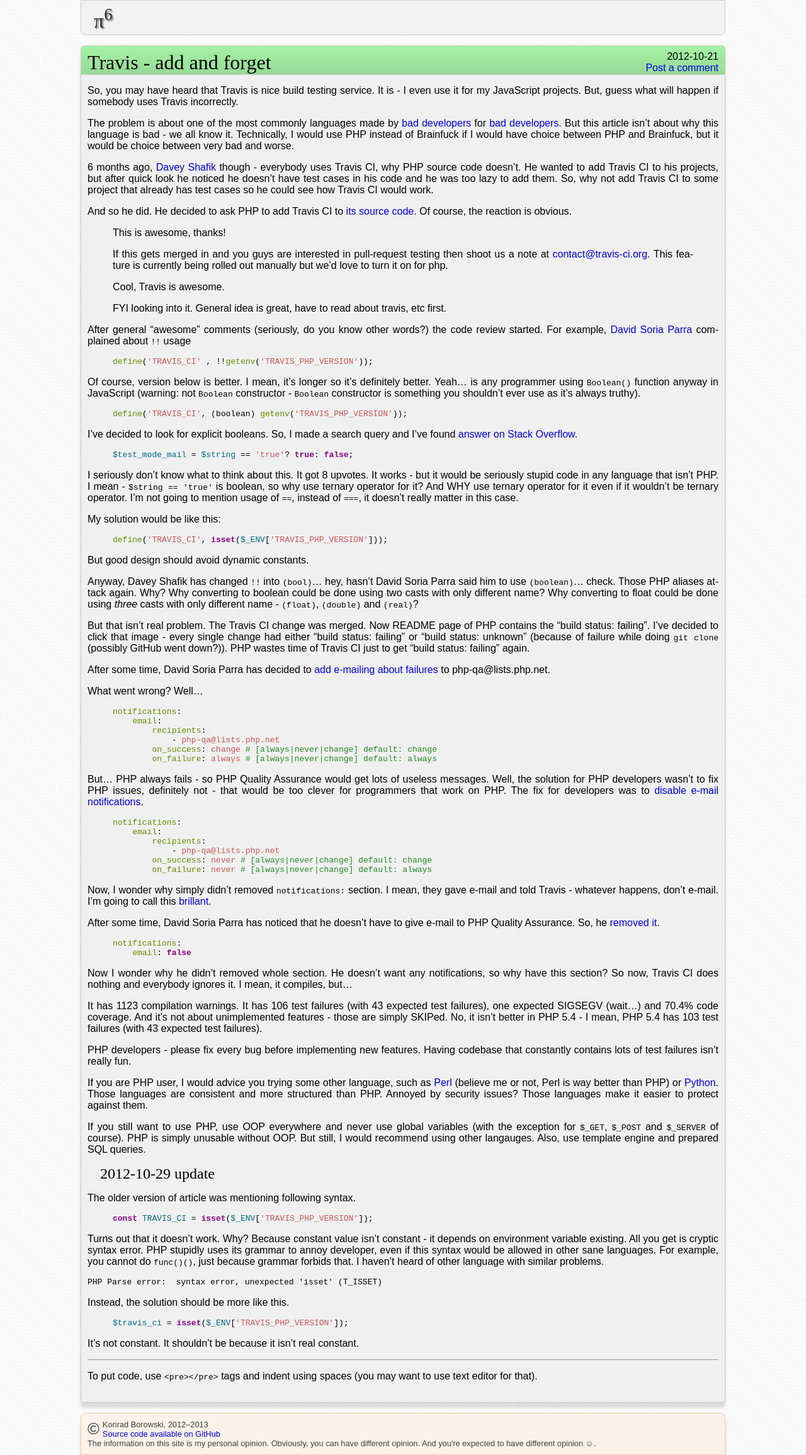
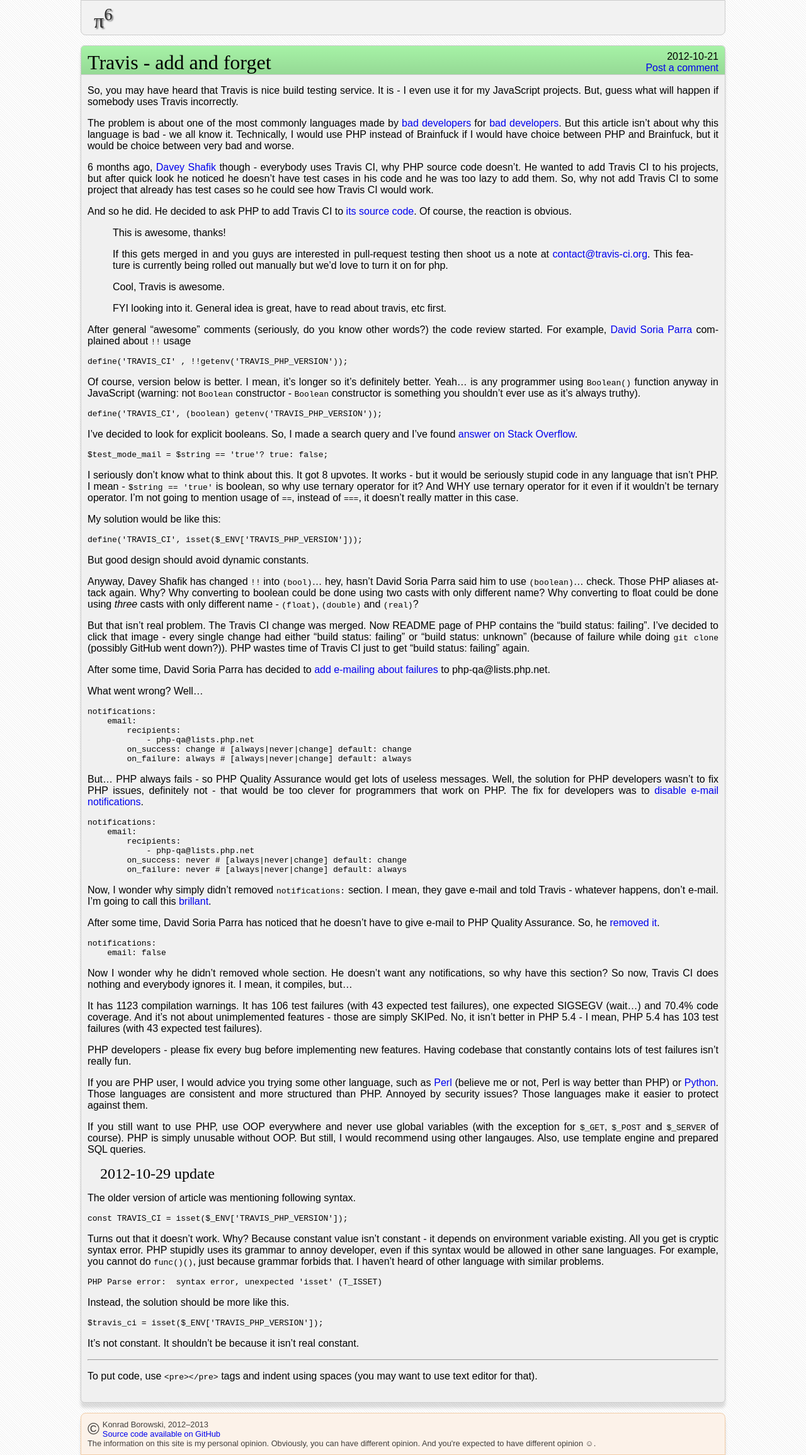
Before and after one commit to KamilaBorowska/old-xfix.github.io, a Jekyll site: the page built from _posts/2012-10-21-travis-add-and-forget.md, in a window 1280 px wide. Shown: the whole page at 63% size. Built offline with Jekyll 4.4.1, drawn with Linux system fonts in a browser that asks for light colours; some web fonts are replaced; comment, search, counter and statistics services are not loaded.

Commit message:
Remove Pygments
The Pygments support in Jekyll is constant source of annoyance.
Highlight command works really oddly in Markdown documents (for example
code has to be valid Markdown), so I give up now trying to get Pygments
to work. Also, -i flag in Perl, and flipflop operator is really useful
for such changes.

```diff
--- a/_config.yml
+++ b/_config.yml
@@ -1,3 +1,2 @@
-pygments: true
 permalink: none
 paginate: 6
--- a/_posts/2012-10-21-travis-add-and-forget.md
+++ b/_posts/2012-10-21-travis-add-and-forget.md
@@ -38,25 +38,19 @@
 the code review started. For example, [David Soria Parra] complained
 about `!!` usage
 
-{% highlight php startinline %}
-define('TRAVIS_CI' , !!getenv('TRAVIS_PHP_VERSION'));
-{% endhighlight %}
+    define('TRAVIS_CI' , !!getenv('TRAVIS_PHP_VERSION'));
 
 Of course, version below is better. I mean, it's longer so it's
 definitely better. Yeah... is any programmer using `Boolean()` function
 anyway in JavaScript (warning: not `Boolean` constructor - `Boolean`
 constructor is something you shouldn't ever use as it's always truthy).
 
-{% highlight php startinline %}
-define('TRAVIS_CI', (boolean) getenv('TRAVIS_PHP_VERSION'));
-{% endhighlight %}
+    define('TRAVIS_CI', (boolean) getenv('TRAVIS_PHP_VERSION'));
 
 I've decided to look for explicit booleans. So, I made a search query
 and I've found [answer on Stack Overflow].
 
-{% highlight php startinline %}
-$test_mode_mail = $string == 'true'? true: false;
-{% endhighlight %}
+    $test_mode_mail = $string == 'true'? true: false;
 
 I seriously don't know what to think about this. It got 8 upvotes. It
 works - but it would be seriously stupid code in any language that
@@ -67,9 +61,7 @@
 
 My solution would be like this:
 
-{% highlight php startinline %}
-define('TRAVIS_CI', isset($_ENV['TRAVIS_PHP_VERSION']));
-{% endhighlight %}
+    define('TRAVIS_CI', isset($_ENV['TRAVIS_PHP_VERSION']));
 
 But good design should avoid dynamic constants.
 
@@ -92,14 +84,12 @@
 
 What went wrong? Well...
 
-{% highlight yaml %}
-notifications:
-    email:
-        recipients:
-            - php-qa@lists.php.net
-        on_success: change # [always|never|change] default: change
-        on_failure: always # [always|never|change] default: always
-{% endhighlight %}
+    notifications:
+        email:
+            recipients:
+                - php-qa@lists.php.net
+            on_success: change # [always|never|change] default: change
+            on_failure: always # [always|never|change] default: always
 
 But... PHP always fails - so PHP Quality Assurance would get lots of
 useless messages. Well, the solution for PHP developers wasn't to fix
@@ -107,14 +97,12 @@
 that work on PHP. The fix for developers was to
 [disable e-mail notifications].
 
-{% highlight yaml %}
-notifications:
-    email:
-        recipients:
-            - php-qa@lists.php.net
-        on_success: never # [always|never|change] default: change
-        on_failure: never # [always|never|change] default: always
-{% endhighlight %}
+    notifications:
+        email:
+            recipients:
+                - php-qa@lists.php.net
+            on_success: never # [always|never|change] default: change
+            on_failure: never # [always|never|change] default: always
 
 Now, I wonder why simply didn't removed `notifications:` section. I
 mean, they gave e-mail and told Travis - whatever happens, don't
@@ -123,10 +111,8 @@
 After some time, David Soria Parra has noticed that he doesn't have
 to give e-mail to PHP Quality Assurance. So, he [removed it].
 
-{% highlight yaml %}
-notifications:
-    email: false
-{% endhighlight %}
+    notifications:
+        email: false
 
 Now I wonder why he didn't removed whole section. He doesn't want
 any notifications, so why have this section? So now, Travis CI does
@@ -157,9 +143,7 @@
 ### 2012-10-29 update
 The older version of article was mentioning following syntax.
 
-{% highlight php startinline %}
-const TRAVIS_CI = isset($_ENV['TRAVIS_PHP_VERSION']);
-{% endhighlight %}
+    const TRAVIS_CI = isset($_ENV['TRAVIS_PHP_VERSION']);
 
 Turns out that it doesn't work. Why? Because constant value isn't
 constant - it depends on environment variable existing. All you get is
@@ -172,9 +156,7 @@
 
 Instead, the solution should be more like this.
 
-{% highlight php startinline %}
-$travis_ci = isset($_ENV['TRAVIS_PHP_VERSION']);
-{% endhighlight %}
+    $travis_ci = isset($_ENV['TRAVIS_PHP_VERSION']);
 
 It's not constant. It shouldn't be because it isn't real constant.
 
--- a/index.css
+++ b/index.css
@@ -209,61 +209,3 @@
 .tex, .tex sub {
     font-size: 1em;
 }
-.highlight .hll { background-color: #ffffcc }
-.highlight .c { color: #228B22 }
-.highlight .err { color: #a61717; background-color: #e3d2d2 }
-.highlight .k { color: #8B008B; font-weight: bold }
-.highlight .cm { color: #228B22 }
-.highlight .cp { color: #1e889b }
-.highlight .c1 { color: #228B22 }
-.highlight .cs { color: #8B008B; font-weight: bold }
-.highlight .gd { color: #aa0000 }
-.highlight .ge { font-style: italic }
-.highlight .gr { color: #aa0000 }
-.highlight .gh { color: #000080; font-weight: bold }
-.highlight .gi { color: #00aa00 }
-.highlight .go { color: #888888 }
-.highlight .gp { color: #555555 }
-.highlight .gs { font-weight: bold }
-.highlight .gu { color: #800080; font-weight: bold }
-.highlight .gt { color: #aa0000 }
-.highlight .kc { color: #8B008B; font-weight: bold }
-.highlight .kd { color: #8B008B; font-weight: bold }
-.highlight .kn { color: #8B008B; font-weight: bold }
-.highlight .kp { color: #8B008B; font-weight: bold }
-.highlight .kr { color: #8B008B; font-weight: bold }
-.highlight .kt { color: #a7a7a7; font-weight: bold }
-.highlight .m { color: #B452CD }
-.highlight .s { color: #CD5555 }
-.highlight .na { color: #658b00 }
-.highlight .nb { color: #658b00 }
-.highlight .nc { color: #008b45; font-weight: bold }
-.highlight .no { color: #00688B }
-.highlight .nd { color: #707a7c }
-.highlight .ne { color: #008b45; font-weight: bold }
-.highlight .nf { color: #008b45 }
-.highlight .nn { color: #008b45; text-decoration: underline }
-.highlight .nt { color: #8B008B; font-weight: bold }
-.highlight .nv { color: #00688B }
-.highlight .ow { color: #8B008B }
-.highlight .w { color: #bbbbbb }
-.highlight .mf { color: #B452CD }
-.highlight .mh { color: #B452CD }
-.highlight .mi { color: #B452CD }
-.highlight .mo { color: #B452CD }
-.highlight .sb { color: #CD5555 }
-.highlight .sc { color: #CD5555 }
-.highlight .sd { color: #CD5555 }
-.highlight .s2 { color: #CD5555 }
-.highlight .se { color: #CD5555 }
-.highlight .sh { color: #1c7e71; font-style: italic }
-.highlight .si { color: #CD5555 }
-.highlight .sx { color: #cb6c20 }
-.highlight .sr { color: #1c7e71 }
-.highlight .s1 { color: #CD5555 }
-.highlight .ss { color: #CD5555 }
-.highlight .bp { color: #658b00 }
-.highlight .vc { color: #00688B }
-.highlight .vg { color: #00688B }
-.highlight .vi { color: #00688B }
-.highlight .il { color: #B452CD }
```
Also changed, not shown: _posts/2012-09-13-breaking-compatibility-is-not-fun.md (+18 -20 lines), _posts/2012-09-15-how-i-learned-to-stop-worrying-and-install-the-panda.md (+7 -19 lines), _posts/2012-09-16-perl-6-changes-2012W37.md (+19 -15 lines), _posts/2013-02-22-friendly-interactive-shell.md (+8 -12 lines).
